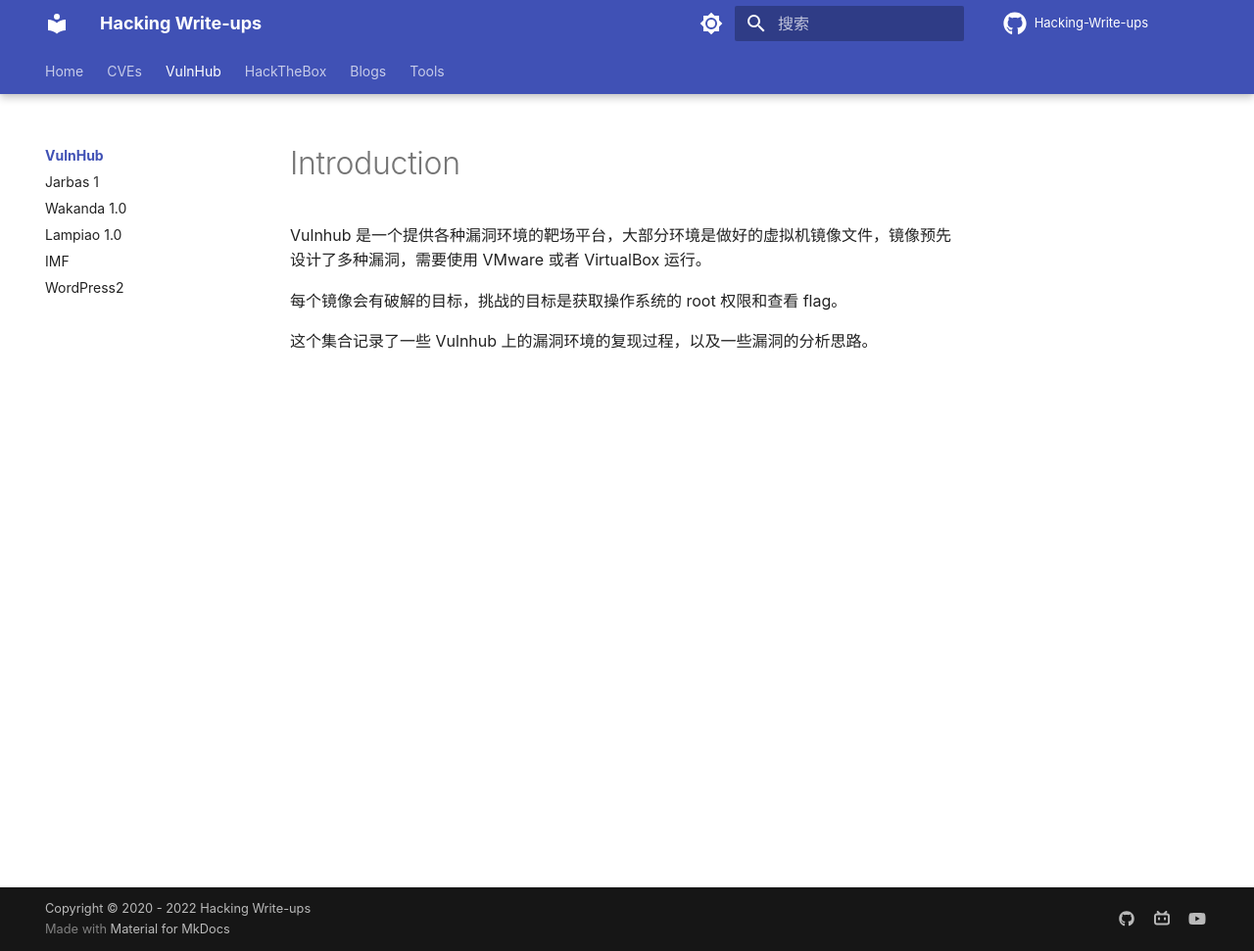
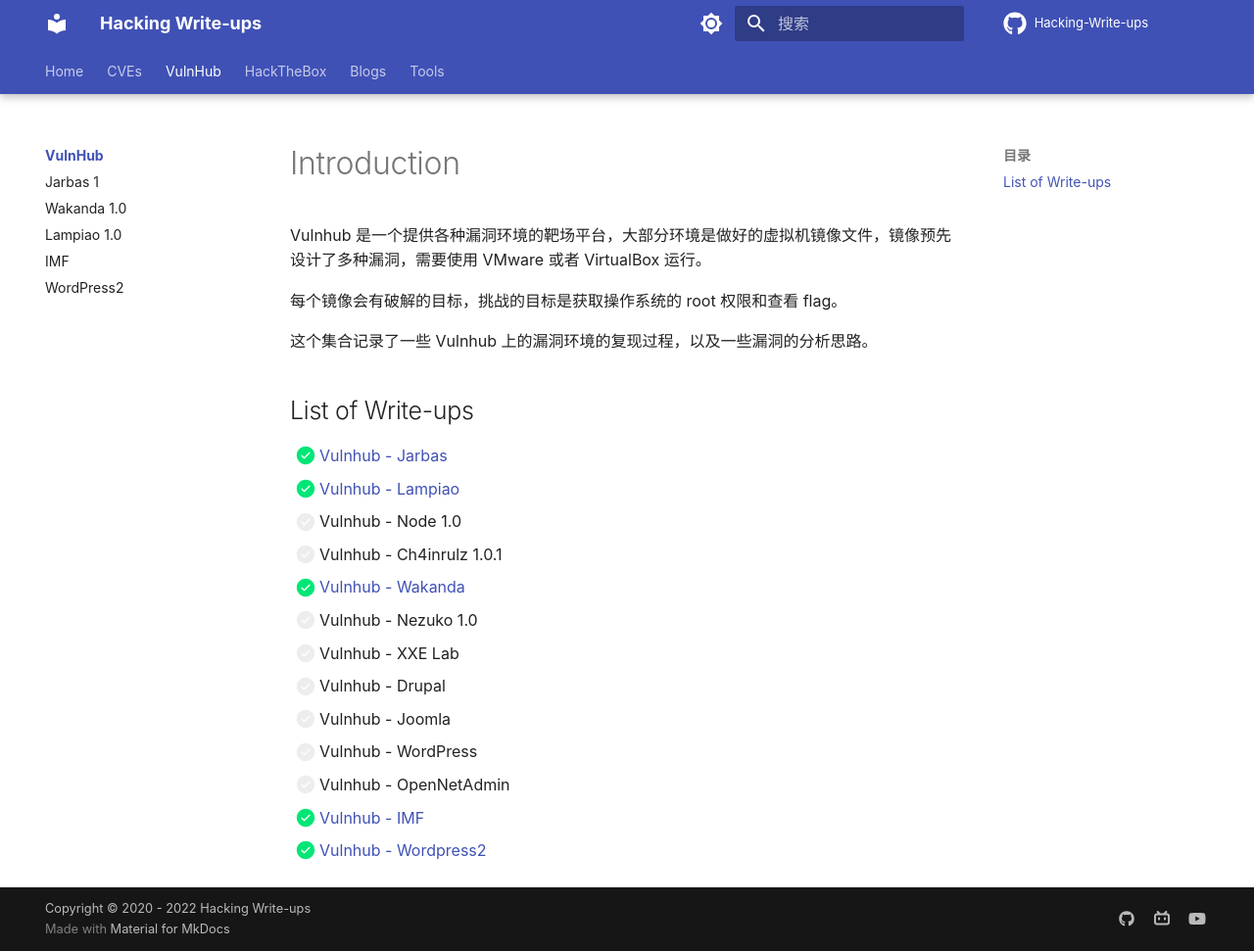
Before and after one commit to kangvcar/Hacking-Write-ups, an MkDocs documentation site: the page built from docs/vulnhub/index.md, in a window 1280 px wide and 971 px high. Shown: the whole window at 98% size. Built offline with MkDocs 1.6.1 and Material for MkDocs 9.7.7, drawn with Linux system fonts in a browser that asks for light colours; some web fonts are replaced; comment, search, counter and statistics services are not loaded.

Commit message:
Update Vulnhub index.md

```diff
--- a/docs/vulnhub/index.md
+++ b/docs/vulnhub/index.md
@@ -5,3 +5,20 @@
 每个镜像会有破解的目标，挑战的目标是获取操作系统的 root 权限和查看 flag。
 
 这个集合记录了一些 Vulnhub 上的漏洞环境的复现过程，以及一些漏洞的分析思路。
+
+## List of Write-ups
+
+
+- [X] [Vulnhub - Jarbas](Jarbas-1.md)
+- [X] [Vulnhub - Lampiao](Lampiao-1.0.md)
+- [ ] Vulnhub - Node 1.0
+- [ ] Vulnhub - Ch4inrulz 1.0.1
+- [X] [Vulnhub - Wakanda](Wakanda-1.0.md)
+- [ ] Vulnhub - Nezuko 1.0
+- [ ] Vulnhub - XXE Lab
+- [ ] Vulnhub - Drupal
+- [ ] Vulnhub - Joomla
+- [ ] Vulnhub - WordPress
+- [ ] Vulnhub - OpenNetAdmin
+- [X] [Vulnhub - IMF](imf.md)
+- [X] [Vulnhub - Wordpress2](WordPress2.md)
```
